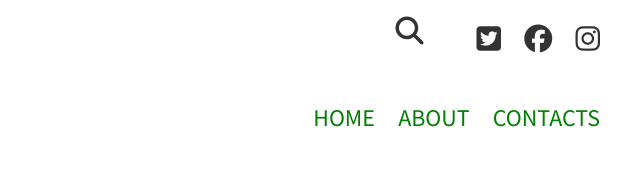
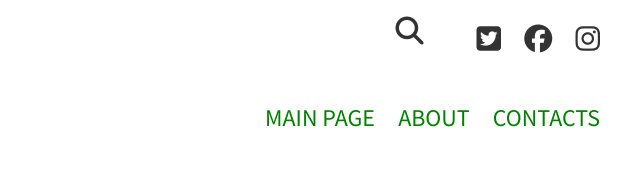
Before and after one commit to fakeu/first, a plain HTML site: page index.html in a window 1280 px wide. Shown: the top 169 px of the page, 615-1255 px from the left. Drawn offline with Linux system fonts and the light colour scheme; a web font is replaced by a local one.

Commit message:
change menu name

```diff
--- a/index.html
+++ b/index.html
@@ -48,7 +48,7 @@
                 <input type="checkbox" name="menu" aria-label="open menu button" id="menu">
                 <div class="hamburger"><span></span><span></span><span></span></div>
                 <ul class="menu">
-                  <li class="menu__element"><a class="menu__link" href="">Home</a></li>
+                  <li class="menu__element"><a class="menu__link" href="">Main page</a></li>
                   <li class="menu__element"><a class="menu__link" href="">About</a></li>
                   <li class="menu__element"><a class="menu__link" href="">Contacts</a></li>
                 </ul>
```
